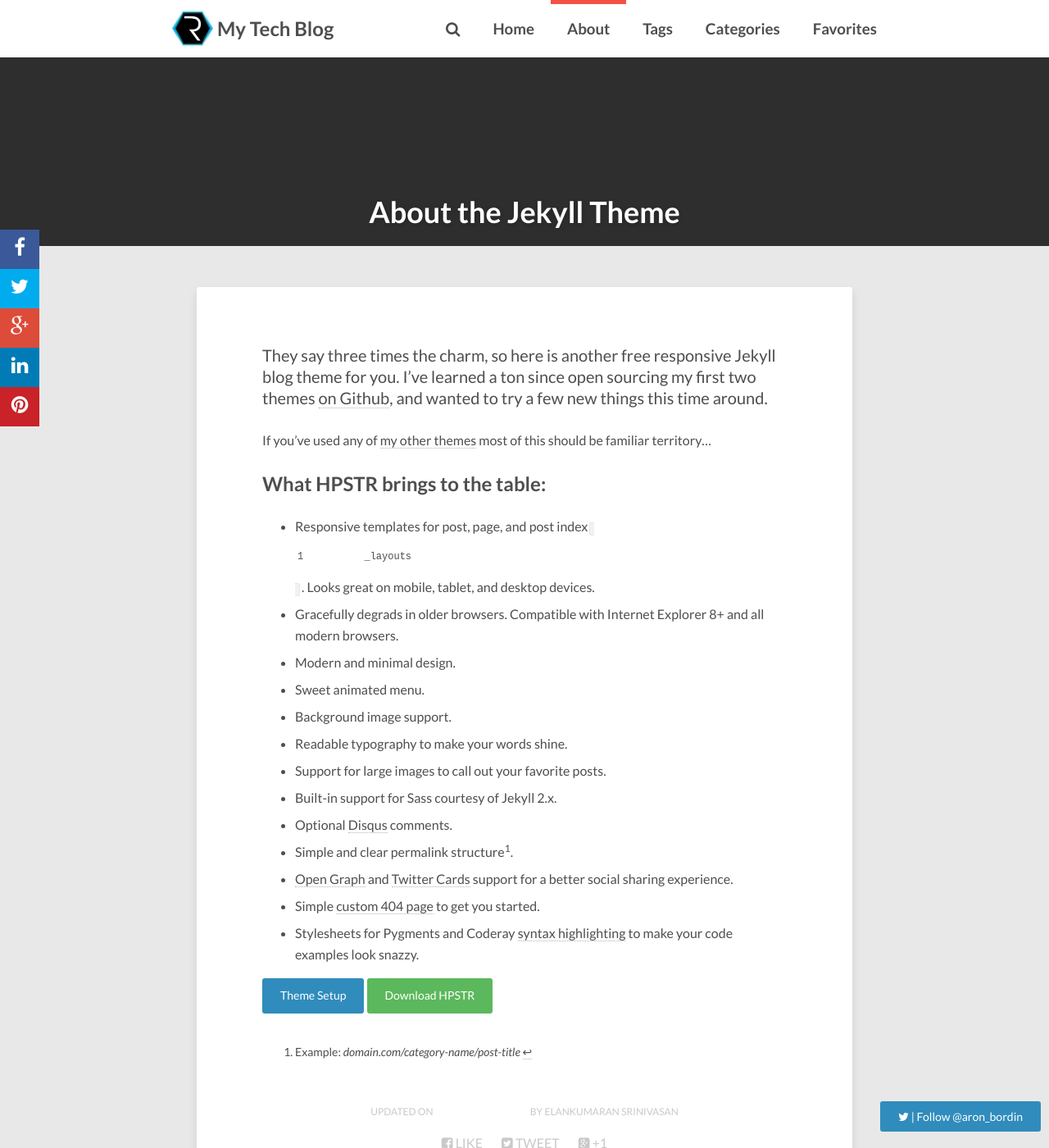
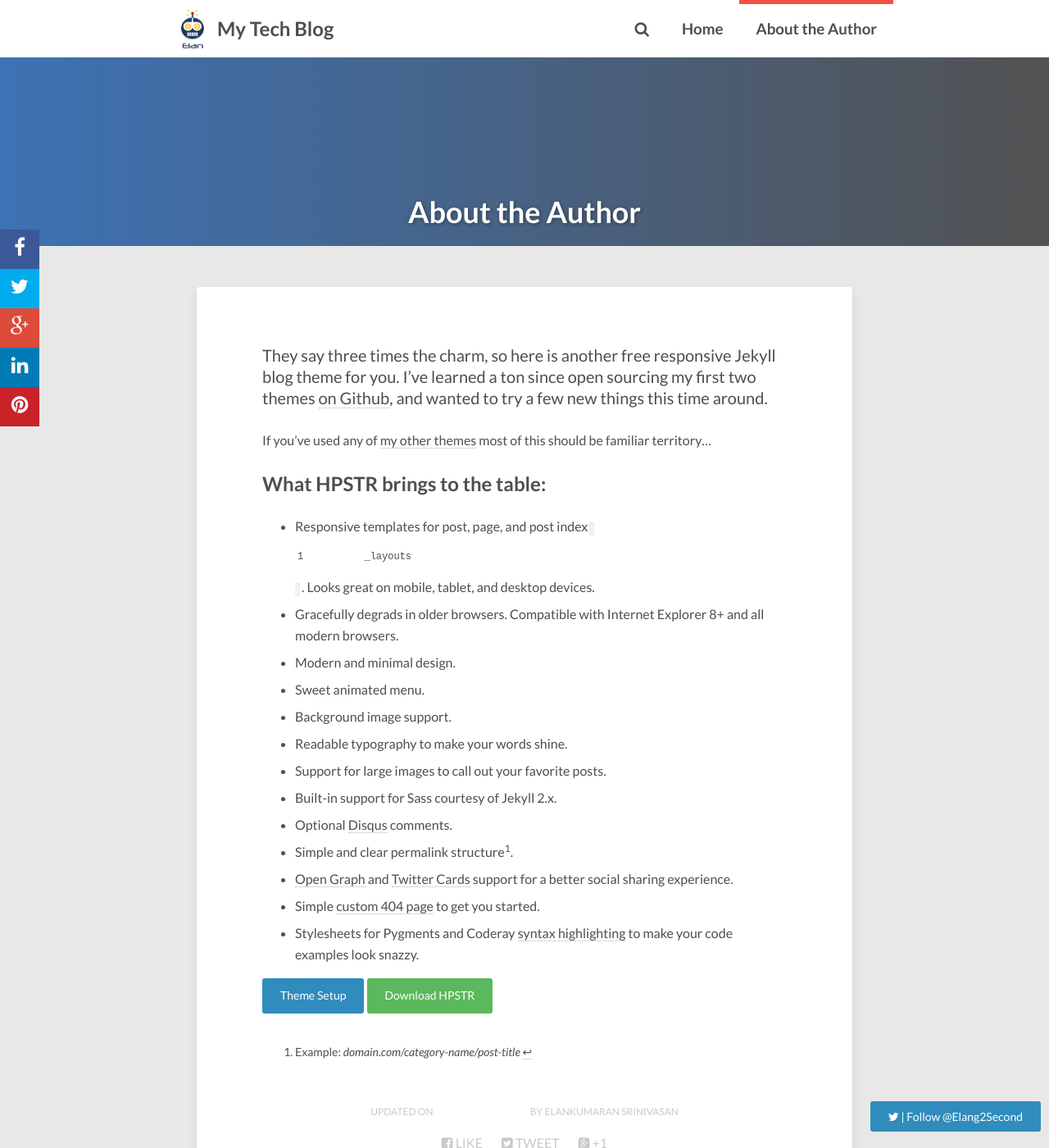
Before and after one commit to elang2/elang2.github.io, a Jekyll site: the page built from about/index.md, in a window 1280 px wide and 1400 px high. Shown: the whole window at 82% size. Built offline with Jekyll 4.4.1, drawn with Linux system fonts in a browser that asks for light colours; nearby versions of some CDN libraries; comment, search, counter and statistics services are not loaded.

Commit message:
updating styles

```diff
--- a/_config.yml
+++ b/_config.yml
@@ -1,9 +1,9 @@
 title:            My Tech Blog
-description:      Describe your website here.
+description:      Technical articles on Java and open source technologies
 #disqus_shortname: neohpstrtheme
 reading_time:     false
 words_per_minute: 200
-logo:             images/logo.png
+logo:             images/elan-logo.gif
 # Your site's domain goes here (eg: //mmistakes.github.io, http://mademistakes.com, etc)
 # When testing locally leave blank or use http://localhost:4000
 #url: http://elang2.github.io
@@ -11,20 +11,20 @@
 menu:
   - title: 'Home'
     url: '/'
-  - title: 'About'
+  - title: 'About the Author'
     url: '/about'
-  - title: 'Tags'
-    url: '/tags'
-  - title: 'Categories'
-    url: '/categories'
-    type: 'categories'
-  - title: 'Favorites'
-    url: '#'
-    submenu:
-      - title: 'highlighter'
-        url: '/code-highlighting-post/'
-      - title: 'intro'
-        url: '/readability-post/'
+#  - title: 'Tags'
+#    url: '/tags'
+#  - title: 'Categories'
+#    url: '/categories'
+#    type: 'categories'
+#  - title: 'Favorites'
+#    url: '#'
+#    submenu:
+#      - title: 'highlighter'
+#        url: '/code-highlighting-post/'
+#      - title: 'intro'
+#        url: '/readability-post/'
 
 # Owner/author information
 owner:
@@ -34,7 +34,7 @@
   bio:            "I am a software engineer, Java and open source technonogy enthusiast."
   email:          elang2@gmail.com
   # Social networking links used in footer. Update and remove as you like.
-  twitter: aron_bordin
+  twitter: Elang2Second
   facebook: elang.kumaran.7
   github: elang2
   stackexchange:
@@ -68,6 +68,8 @@
 markdown:    kramdown
 gems:
   - jekyll-sitemap
+  - jekyll-gist
+  - jekyll-paginate
 sass:
   sass_dir: _sass
   style: compressed
@@ -83,7 +85,7 @@
   footnote_nr: 1
   entity_output: as_char
   toc_levels: 1..6
-  use_coderay: true
+  enable_coderay: true
 
   coderay:
     coderay_line_numbers: nil
--- a/_sass/_page.scss
+++ b/_sass/_page.scss
@@ -462,7 +462,7 @@
 	height: 100%;
 	min-height: 300px;
 	overflow: hidden;
-	background-color: $header-color;
+	background: linear-gradient(to left, #525252 , #3d72b4);
 }
 .header-toggle{
 	display: block;
--- a/about/index.md
+++ b/about/index.md
@@ -1,6 +1,6 @@
 ---
 layout: page
-title: About the Jekyll Theme
+title: About the Author
 image:
   feature: abstract-5.jpg
   credit: dargadgetz
--- a/index.html
+++ b/index.html
@@ -1,6 +1,6 @@
 ---
 layout: post-index
-title: "Welcome to the Neo-HPSTR Blog"
+title: "Welcome to my Tech Blog"
 description: "Describe this nonsense."
 tags: [Jekyll, theme, themes, responsive, blog, modern]
 comments: false
```
Also changed, not shown: images/elan-logo.gif (added).
